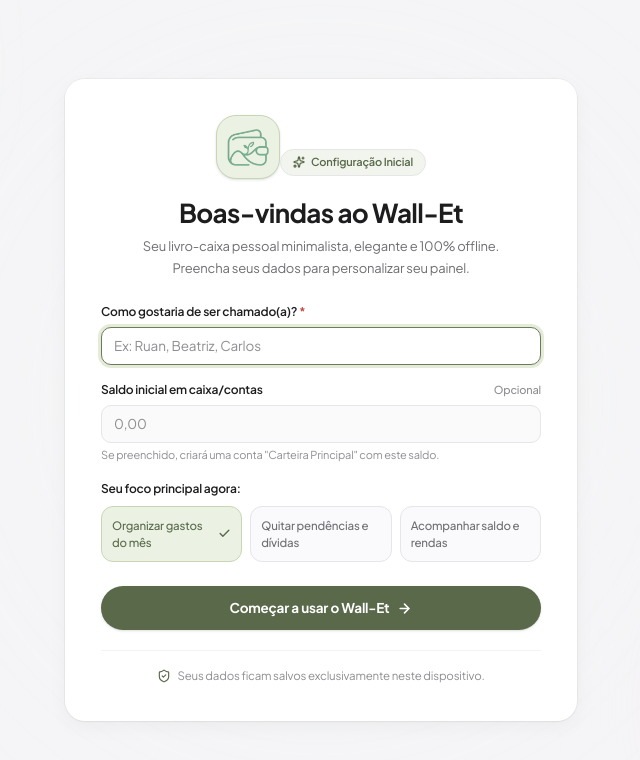
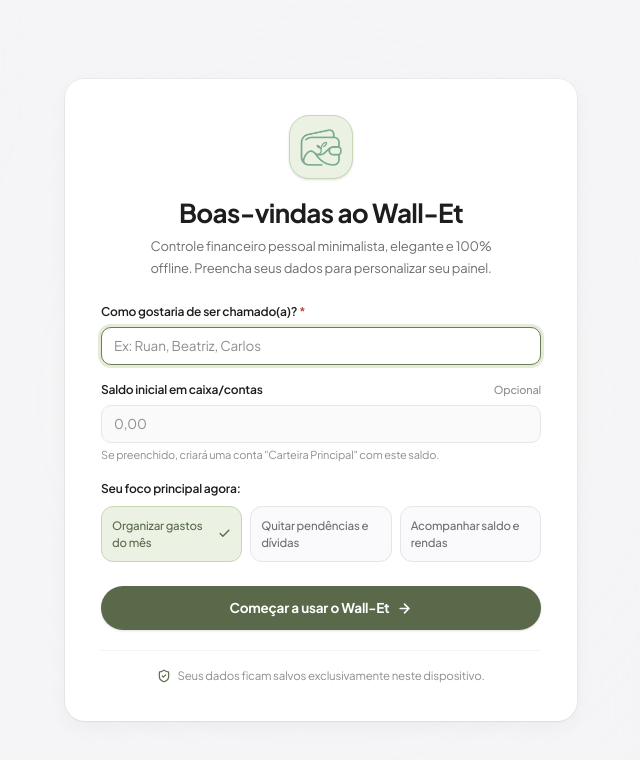
Before and after one commit to rodriguezruan/wall-et, a React (Vite) app: page / in a window 1280 px wide. Shown: the top 760 px of the page, without its empty margins (319-959 px from the left). Built offline with nearby package versions, Linux system fonts and the light colour scheme.

Commit message:
refactor: remove mencoes a livro-caixa e limpa badge de configuracao inicial na tela de cadastro

```diff
--- a/src/App.tsx
+++ b/src/App.tsx
@@ -66,7 +66,7 @@ function AppShell() {
                   Wall-Et
                 </div>
                 <div className="text-[11px] font-medium mt-0.5 text-[#8E8E93]">
-                  Livro-caixa
+                  Finanças Pessoais
                 </div>
               </div>
             </div>
--- a/src/components/OnboardingScreen.tsx
+++ b/src/components/OnboardingScreen.tsx
@@ -1,6 +1,6 @@
 import React, { useState } from 'react';
 import { motion } from 'framer-motion';
-import { ArrowRight, ShieldCheck, Sparkles, Check } from 'lucide-react';
+import { ArrowRight, ShieldCheck, Check } from 'lucide-react';
 import { useLedger } from '../context/LedgerContext';
 import logoMark from '../assets/wallet-mark.png';
 
@@ -54,16 +54,11 @@ export const OnboardingScreen: React.FC = () => {
             <img src={logoMark} alt="Wall-Et" className="w-full h-full object-contain" />
           </div>
 
-          <div className="inline-flex items-center gap-1.5 px-3 py-1 rounded-[50px] bg-[#F2F5EE] border border-[#E5E5EA] text-[11px] font-semibold text-[#59694A] mb-2">
-            <Sparkles size={12} strokeWidth={2.5} />
-            <span>Configuração Inicial</span>
-          </div>
-
           <h1 className="text-[24px] md:text-[26px] font-bold tracking-tight text-[#1D1D1F]">
             Boas-vindas ao Wall-Et
           </h1>
           <p className="text-[13px] text-[#6E6E73] mt-1 max-w-sm mx-auto leading-relaxed">
-            Seu livro-caixa pessoal minimalista, elegante e 100% offline. Preencha seus dados para personalizar seu painel.
+            Controle financeiro pessoal minimalista, elegante e 100% offline. Preencha seus dados para personalizar seu painel.
           </p>
         </div>
 
--- a/src/types/ledger.ts
+++ b/src/types/ledger.ts
@@ -1,4 +1,4 @@
-// ─── Tipos do Livro-caixa e Controle Financeiro ─────────────────────────────
+// ─── Tipos de Controle Financeiro Pessoal ─────────────────────────────
 
 export type AccountType = 'corrente' | 'carteira' | 'cartao' | 'poupanca' | 'investimento';
 
```
Also changed, not shown: 1 other file (tests, documents, lock files or other folders).
